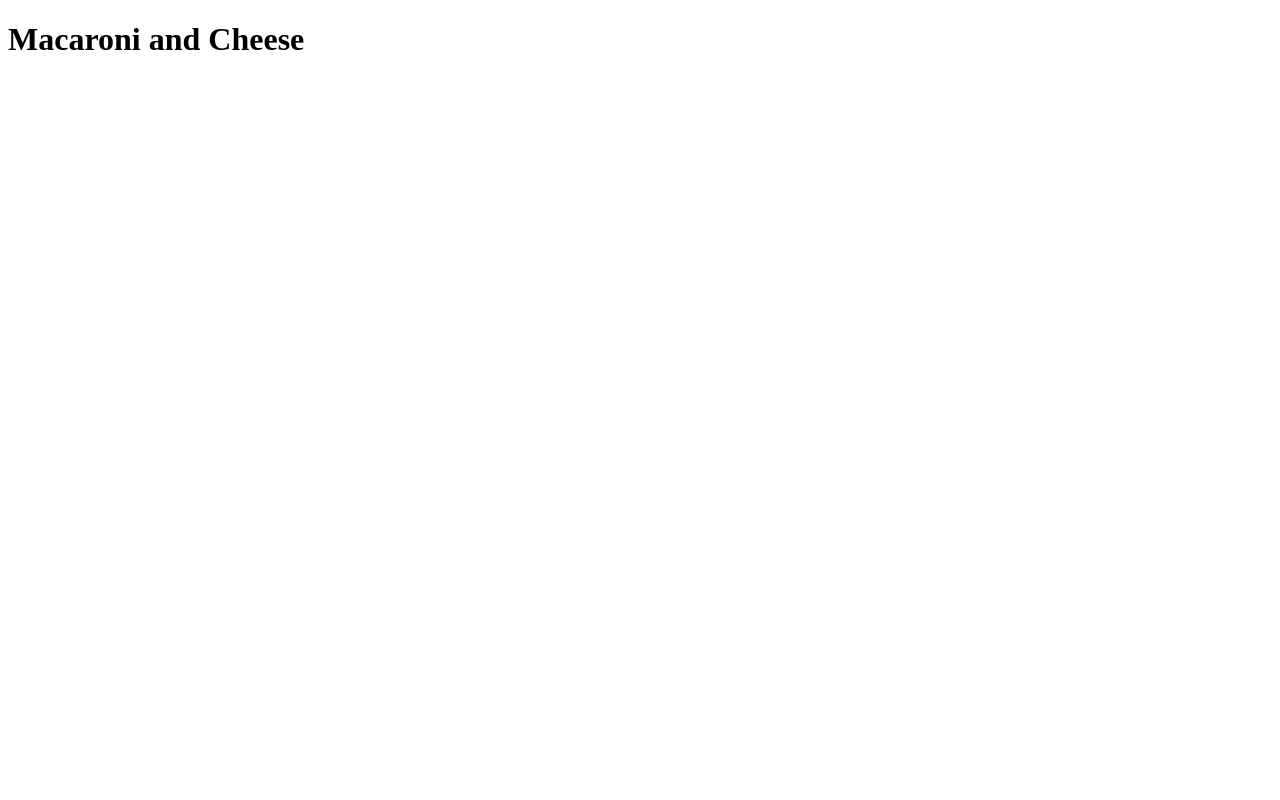
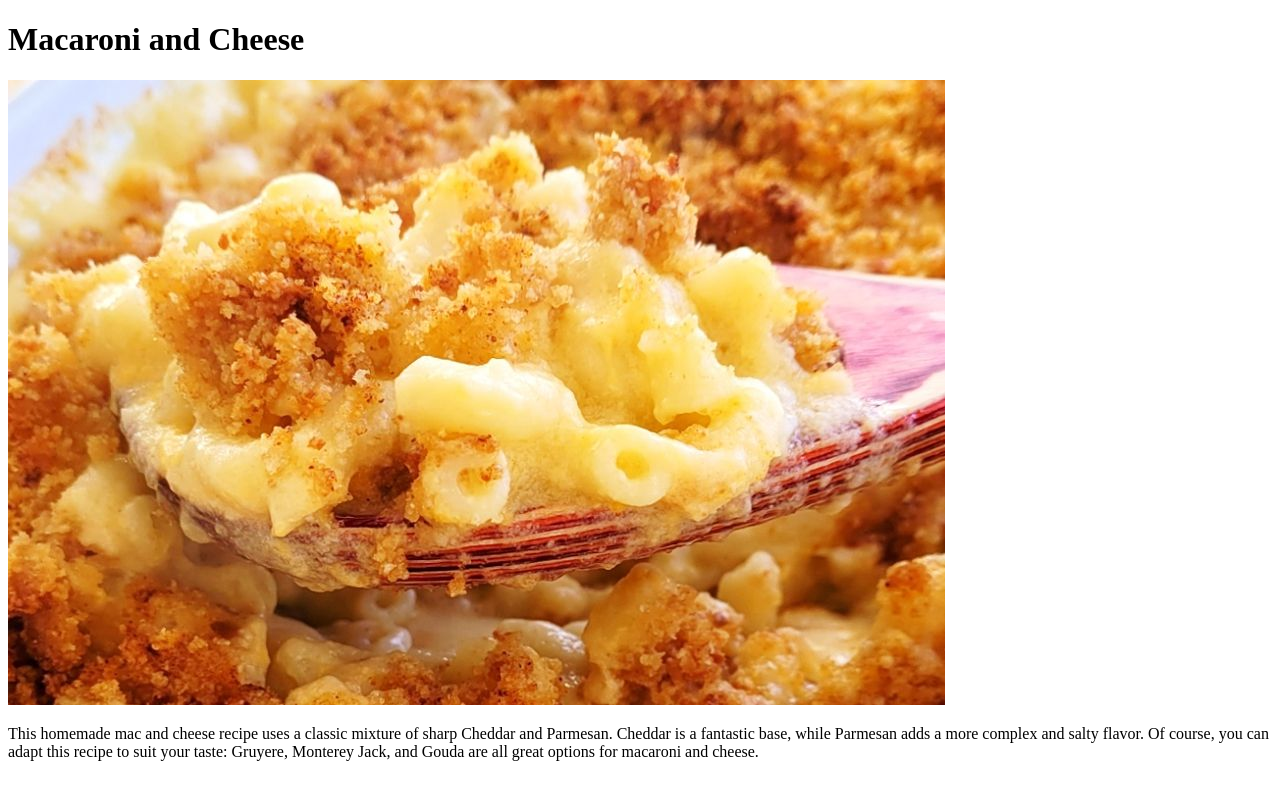
Before and after one commit to bigmuffin01/odin-recipes, a plain HTML site: page recipes/macncheese.html in a window 1280 px wide. Drawn offline with Linux system fonts and the light colour scheme.

Commit message:
Finish iteration 3.1-3.2

```diff
--- a/recipes/macncheese.html
+++ b/recipes/macncheese.html
@@ -4,5 +4,14 @@
 
     <body>
         <h1>Macaroni and Cheese</h1>
+        <img src="./macncheese.jpg" alt="Macaroni and Cheese">
+        <p>
+            This homemade mac and cheese recipe uses a classic mixture
+             of sharp Cheddar and Parmesan. Cheddar is a fantastic base,
+             while Parmesan adds a more complex and salty flavor.
+             Of course, you can adapt this recipe to suit your taste:
+             Gruyere, Monterey Jack, and Gouda are all great options for
+             macaroni and cheese.
+        </p>
     </body>
 </html>
```
Also changed, not shown: recipes/macncheese.jpg (added).
